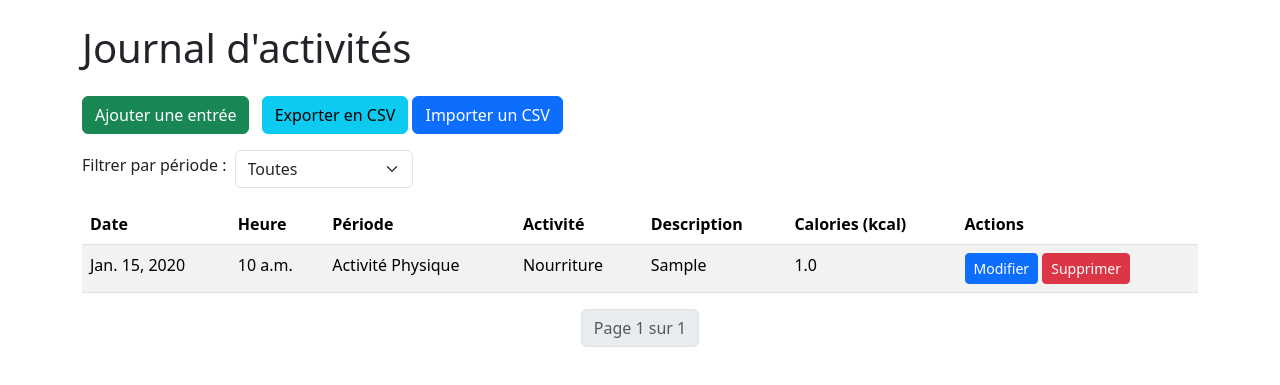
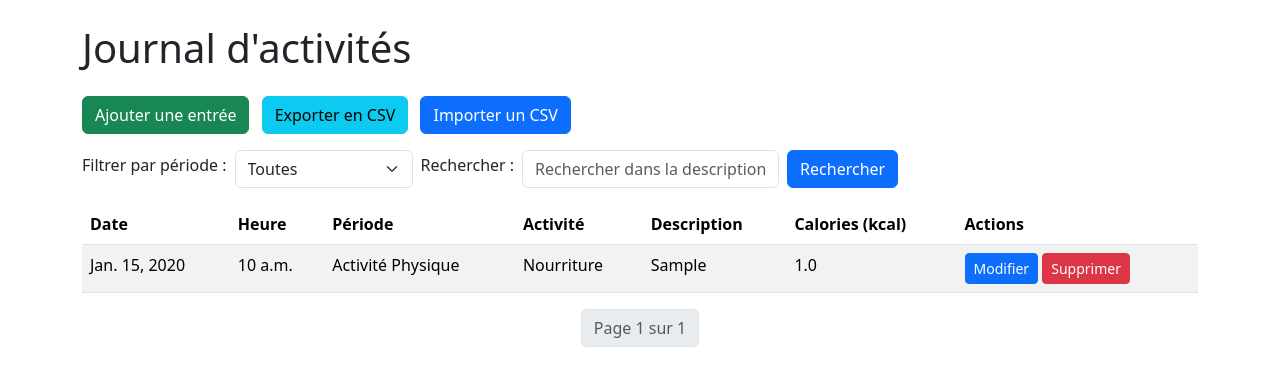
Before and after one commit to DeDobbeleer/Diet-tracker, a Django app: page / in a window 1280 px wide. Shown: the top 385 px of the page. Run offline with Django 5.2, Linux system fonts and the light colour scheme; tables that the repository leaves empty hold one stand-in row (values such as "Sample post").

Commit message:
Ajouter une fonctionnalité de recherche

```diff
--- a/tracker/templates/tracker/entry_list.html
+++ b/tracker/templates/tracker/entry_list.html
@@ -19,7 +19,7 @@
 
         <div class="mb-3">
             <a href="{% url 'add_entry' %}" class="btn btn-success me-2">Ajouter une entrée</a>
-            <a href="{% url 'export_csv' %}" class="btn btn-info">Exporter en CSV</a>
+            <a href="{% url 'export_csv' %}" class="btn btn-info me-2">Exporter en CSV</a>
             <a href="{% url 'import_csv' %}" class="btn btn-primary">Importer un CSV</a>
         </div>
 
@@ -37,6 +37,15 @@
                             </option>
                         {% endfor %}
                     </select>
+                </div>
+                <div class="col-auto">
+                    <label for="search" class="form-label">Rechercher :</label>
+                </div>
+                <div class="col-auto">
+                    <input type="text" name="search" id="search" class="form-control" value="{{ search_query }}" placeholder="Rechercher dans la description">
+                </div>
+                <div class="col-auto">
+                    <button type="submit" class="btn btn-primary">Rechercher</button>
                 </div>
             </div>
         </form>
@@ -79,10 +88,10 @@
             <ul class="pagination justify-content-center">
                 {% if page_obj.has_previous %}
                     <li class="page-item">
-                        <a class="page-link" href="?page=1{% if selected_period %}&period={{ selected_period }}{% endif %}">« Première</a>
+                        <a class="page-link" href="?page=1{% if selected_period %}&period={{ selected_period }}{% endif %}{% if search_query %}&search={{ search_query }}{% endif %}">« Première</a>
                     </li>
                     <li class="page-item">
-                        <a class="page-link" href="?page={{ page_obj.previous_page_number }}{% if selected_period %}&period={{ selected_period }}{% endif %}">Précédente</a>
+                        <a class="page-link" href="?page={{ page_obj.previous_page_number }}{% if selected_period %}&period={{ selected_period }}{% endif %}{% if search_query %}&search={{ search_query }}{% endif %}">Précédente</a>
                     </li>
                 {% endif %}
                 <li class="page-item disabled">
@@ -90,10 +99,10 @@
                 </li>
                 {% if page_obj.has_next %}
                     <li class="page-item">
-                        <a class="page-link" href="?page={{ page_obj.next_page_number }}{% if selected_period %}&period={{ selected_period }}{% endif %}">Suivante</a>
+                        <a class="page-link" href="?page={{ page_obj.next_page_number }}{% if selected_period %}&period={{ selected_period }}{% endif %}{% if search_query %}&search={{ search_query }}{% endif %}">Suivante</a>
                     </li>
                     <li class="page-item">
-                        <a class="page-link" href="?page={{ page_obj.paginator.num_pages }}{% if selected_period %}&period={{ selected_period }}{% endif %}">Dernière »</a>
+                        <a class="page-link" href="?page={{ page_obj.paginator.num_pages }}{% if selected_period %}&period={{ selected_period }}{% endif %}{% if search_query %}&search={{ search_query }}{% endif %}">Dernière »</a>
                     </li>
                 {% endif %}
             </ul>
--- a/tracker/views.py
+++ b/tracker/views.py
@@ -2,7 +2,7 @@
 from django.shortcuts import render, redirect, get_object_or_404
 from .models import Entry
 from .forms import EntryForm, ImportCSVForm
-from django.db.models import Sum
+from django.db.models import Sum, Q
 from django.core.paginator import Paginator
 from django.http import HttpResponse
 import csv
@@ -11,9 +11,13 @@ from io import TextIOWrapper
 
 def entry_list(request):
     period_filter = request.GET.get('period', '')
+    search_query = request.GET.get('search', '')
+
     entries = Entry.objects.all().order_by('date', 'time')
     if period_filter:
         entries = entries.filter(period=period_filter)
+    if search_query:
+        entries = entries.filter(Q(data__icontains=search_query))
 
     paginator = Paginator(entries, 10)
     page_number = request.GET.get('page')
@@ -47,6 +51,7 @@ def entry_list(request):
         'daily_calories_consumed': daily_calories_consumed,
         'periods': periods,
         'selected_period': period_filter,
+        'search_query': search_query,
     })
 
 def add_entry(request):
```
